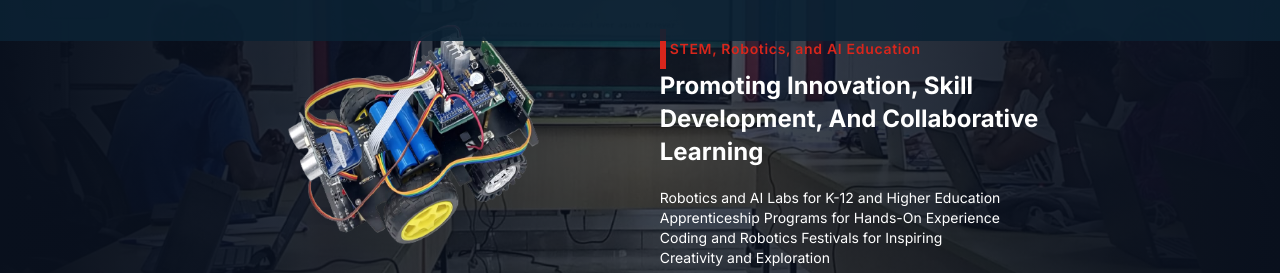
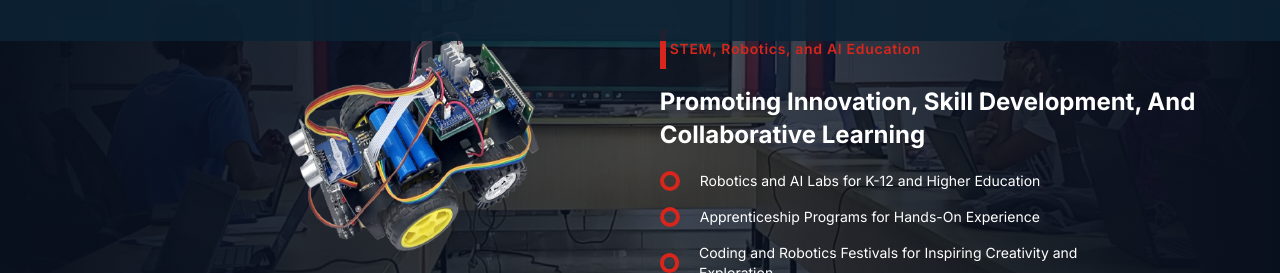
Before and after one commit to DenisOuma/afri-robotics, a Next.js app: page / in a window 1280 px wide. Shown: the part 679-952 px from the top of the page. Built offline with nearby package versions, Linux system fonts and the light colour scheme.

Commit message:
Setting up the application STEM section completed

```diff
--- /dev/null
+++ b/src/app/components/IconList.jsx
@@ -0,0 +1,7 @@
+import React from "react";
+
+export const IconList = () => {
+	return (
+		<div className="h-5 w-5 mr-5 rounded-full border-4 border-secondary-color"></div>
+	);
+};
--- a/src/app/components/afibotservices/StemEducation.jsx
+++ b/src/app/components/afibotservices/StemEducation.jsx
@@ -2,6 +2,7 @@ import Image from "next/image";
 import React from "react";
 // import Icon from "@iconify/react";
 import robotImage from "../../../../assets/images/robotcar-removebg-preview.png";
+import { IconList } from "../IconList";
 export const StemEducation = () => {
 	return (
 		<div className="flex items-center justify-between   w-full">
@@ -13,26 +14,29 @@ export const StemEducation = () => {
 				/>
 			</div>
 			<div className="flex items-center justify-between m-auto full">
-				<div className="mt-[1rem] w-3/4">
-					<div className="flex items-center">
+				<div className="mt-[1rem] w-6/5">
+					<div className="flex items-center ">
 						<div className="h-10 w-[6px] bg-secondary-color mr-[4px]"></div>
 						<h1 className=" text-secondary-color font-[600] tracking-wider">
 							STEM, Robotics, and AI Education
 						</h1>
 					</div>
-					<h1 className="capitalize text-[1.5rem] font-bold leading-snug">
+					<h1 className="capitalize text-[1.5rem] font-bold pt-[1rem] leading-snug">
 						Promoting Innovation, Skill Development, and Collaborative Learning
 					</h1>
 
-					<div className="mt-5 w-3/4">
+					<div className="mt-5 w-3/4 list-elements">
 						<ul>
 							<li>
+								<IconList />
 								<p>Robotics and AI Labs for K-12 and Higher Education</p>
 							</li>
 							<li>
+								<IconList />
 								<p>Apprenticeship Programs for Hands-On Experience</p>
 							</li>
 							<li>
+								<IconList />
 								<p>
 									Coding and Robotics Festivals for Inspiring Creativity and
 									Exploration
--- a/src/app/globals.css
+++ b/src/app/globals.css
@@ -75,3 +75,10 @@ body {
 	top: 0;
 	margin-top: 2rem;
 }
+
+/* list of elements */
+.list-elements > ul > li {
+	display: flex;
+	align-items: center;
+	margin-top: 1rem;
+}
```
